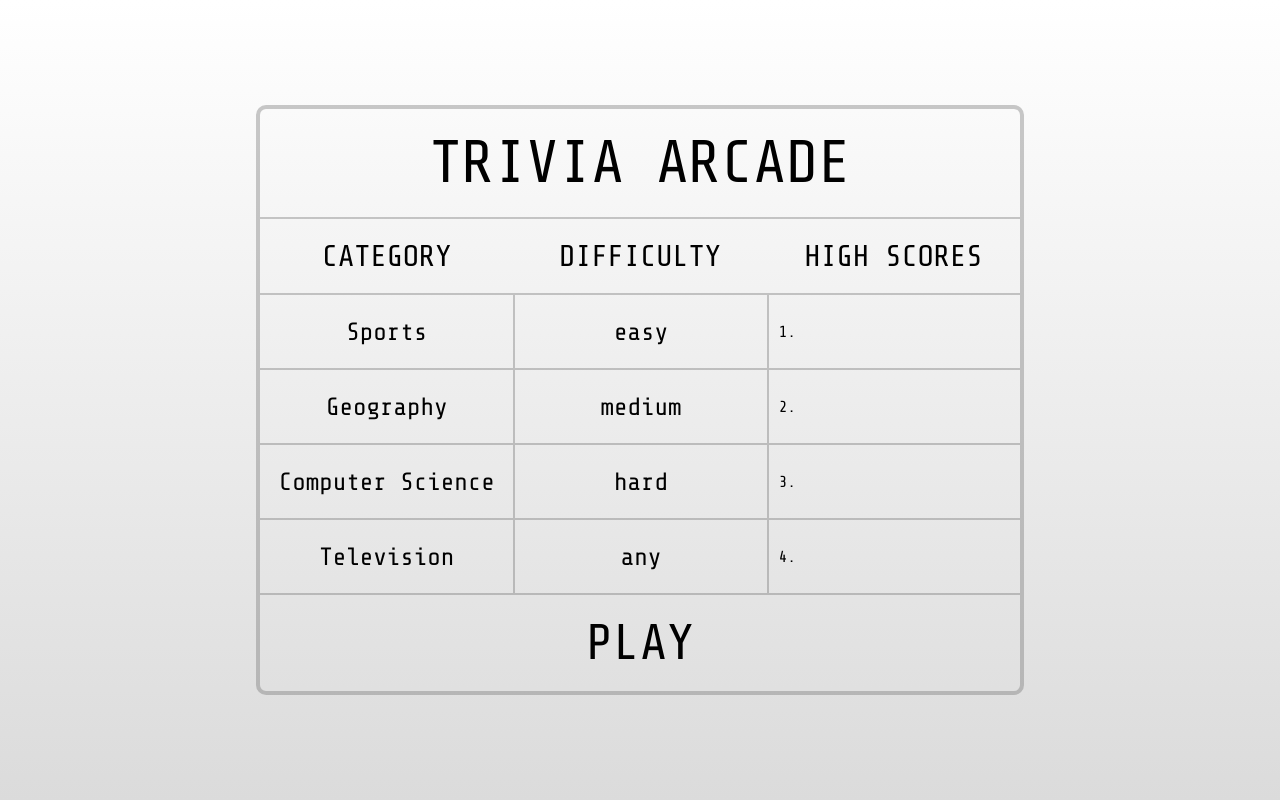
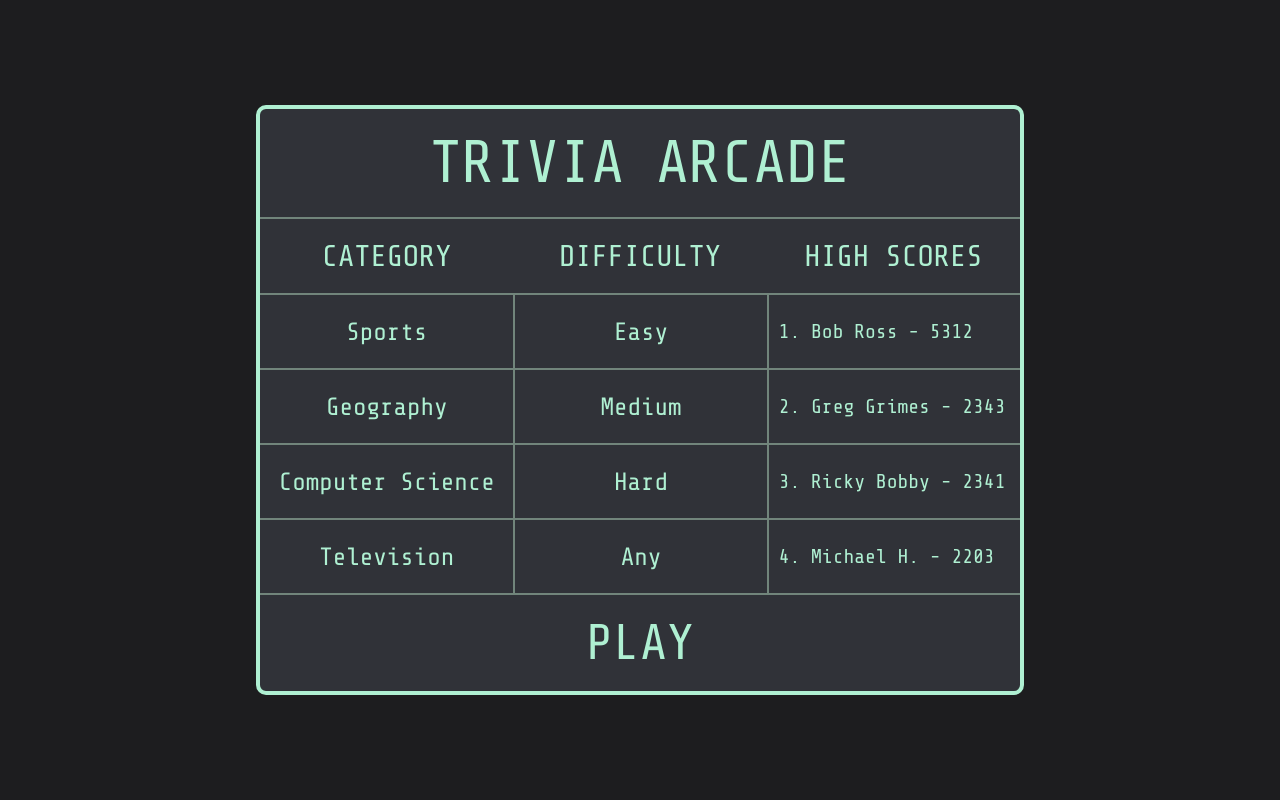
Before and after one commit to chasewdavis/Trivia-Arcade-Angular, a plain HTML site: page index.html in a window 1280 px wide. Drawn offline with nearby package versions, Linux system fonts and the light colour scheme; some packages are replaced by stand-ins of ours; a script that the page names is missing.

Commit message:
dynamic css classes

```diff
--- a/index.css
+++ b/index.css
@@ -6,7 +6,8 @@
 }
 
 body{
-    background: linear-gradient(0deg, rgb(219, 219, 219), rgb(255, 255, 255));
+    background: #1D1D1F;
+    color: whitesmoke;
     min-height: 100vh;
 }
 
--- a/views/select/select.css
+++ b/views/select/select.css
@@ -18,13 +18,18 @@ button {
 .home-container button {
     outline: none;
     cursor: pointer;
+    color: rgb(175, 240, 210);
 }
 
 .contain-center{
     border: 4px solid rgba(112, 112, 112, 0.377);
+    border: 4px solid rgb(175, 240, 210);
     border-radius: 10px;
     overflow: hidden;
     width: 100%;
+    background: #303238;
+    color: rgb(216, 175, 240);
+    color: rgb(175, 240, 210);
 }
 
 .contain-center > header{
@@ -35,7 +40,7 @@ button {
     font-family: 'Share Tech Mono';
     font-size: 60px;
     width: 100%;
-    border-bottom: 2px solid rgba(112, 112, 112, 0.377);
+    border-bottom: 2px solid rgb(113, 133, 123);
 }
 
 .titles {
@@ -50,7 +55,8 @@ button {
     padding: 20px 0;
     font-family: 'Share Tech Mono';
     font-size: 30px;
-    border-bottom: 2px solid rgba(112, 112, 112, 0.377);
+    border-bottom: 2px solid rgba(145, 145, 145, 0.377);
+    border-bottom: 2px solid rgb(113, 133, 123);
 }
 
 .select-game {
@@ -66,7 +72,8 @@ button {
     font-family: 'Share Tech Mono';
     font-size: 25px;
     background: rgba(0,0,0,0);
-    border-bottom: 2px solid rgba(112, 112, 112, 0.377);
+    border-bottom: 2px solid rgba(145, 145, 145, 0.377);
+    border-bottom: 2px solid rgb(113, 133, 123);
 }
 
 .scroll-box {
@@ -83,6 +90,7 @@ button {
 
 .difficulty {
     border-left: 2px solid rgba(112, 112, 112, 0.377);
+    border-left: 2px solid rgb(113, 133, 123);
 }
 
 .difficulty button {
@@ -95,14 +103,17 @@ button {
 .high-scores {
     height: 100%;
     border-left: 2px solid rgba(112, 112, 112, 0.377);
+    border-left: 2px solid rgb(113, 133, 123);
 }
 
 .high-scores div {
     height: calc(100% / 4);
-    border-bottom: 2px solid rgba(112, 112, 112, 0.377);
+    border-bottom: 2px solid rgba(145, 145, 145, 0.377);
+    border-bottom: 2px solid rgb(113, 133, 123);
     display: flex;
     align-items: center;
     padding-left: 10px;
+    font-size: 20px;
 }
 
 
@@ -121,3 +132,8 @@ button {
     font-family: 'Share Tech Mono';
     background: rgba(0,0,0,0);
 }
+
+.highlight {
+    background: rgb(175, 240, 210) !important;
+    color: #303238 !important;
+}
--- a/views/select/select.html
+++ b/views/select/select.html
@@ -8,25 +8,21 @@
     </div>
     <div class="select-game">
         <div class="scroll-box category">
-            <button>Sports</button>
-            <button>Geography</button>
-            <button>Computer Science</button>
-            <button>Television</button>
-            <button>General Knowledge</button>
-            <button>Movies</button>
-            <button>History</button>
+            <button
+                ng-repeat="item in categories"
+                ng-class="item.sel ? 'highlight' : 'no-highlight' "
+                ng-click="selectCat($index)">
+                {{item.cat}}
+            </button>
         </div>
         <div class="scroll-box difficulty">
-            <button>easy</button>
-            <button>medium</button>
-            <button>hard</button>
-            <button>any</button>
+            <button ng-click="selectDiff('easy')" ng-class="difficulty === 'easy' ? 'highlight' : 'no-highlight' ">Easy</button>
+            <button ng-click="selectDiff('medium')" ng-class="difficulty === 'medium' ? 'highlight' : 'no-highlight' ">Medium</button>
+            <button ng-click="selectDiff('hard')" ng-class="difficulty === 'hard' ? 'highlight' : 'no-highlight' ">Hard</button>
+            <button ng-click="selectDiff('any')" ng-class="difficulty === 'any' ? 'highlight' : 'no-highlight' ">Any</button>
         </div>
         <div class="scroll-box high-scores">
-            <div>1.</div>
-            <div>2.</div>
-            <div>3.</div>
-            <div>4.</div>
+            <div ng-repeat="x in highscores">{{$index + 1}}. {{x}}</div>
         </div>
     </div>
     <footer><button>PLAY</button></footer>
--- a/views/select/select.js
+++ b/views/select/select.js
@@ -1,8 +1,34 @@
 angular.module('App').controller('selectCtrl', function($scope){
-    console.log('from selectCtrl')
 
-    $scope.random = function(){
-        console.log('scrolling')
-    };
+    $scope.categories = [
+        {'cat':'Sports','sel':false},
+        {'cat':'Geography','sel':false},
+        {'cat':'Computer Science','sel':false},
+        {'cat':'Television','sel':false},
+        {'cat':'General Knowledge','sel':false},
+        {'cat':'Movies','sel':false},
+        {'cat':'History','sel':false}
+    ];
+
+    $scope.highscores = [
+        'Bob Ross - 5312',
+        'Greg Grimes - 2343',
+        'Ricky Bobby - 2341',
+        'Michael H. - 2203'
+    ];
+
+    $scope.difficulty = null;
+
+    $scope.selectCat = function(index){
+        $scope.categories.forEach(e => {
+            e.sel = false
+        })
+        $scope.categories[index].sel = true;
+    }
+
+    $scope.selectDiff = function(difficulty){
+        $scope.difficulty = difficulty;
+        console.log(difficulty)
+    }
 
 })
```
